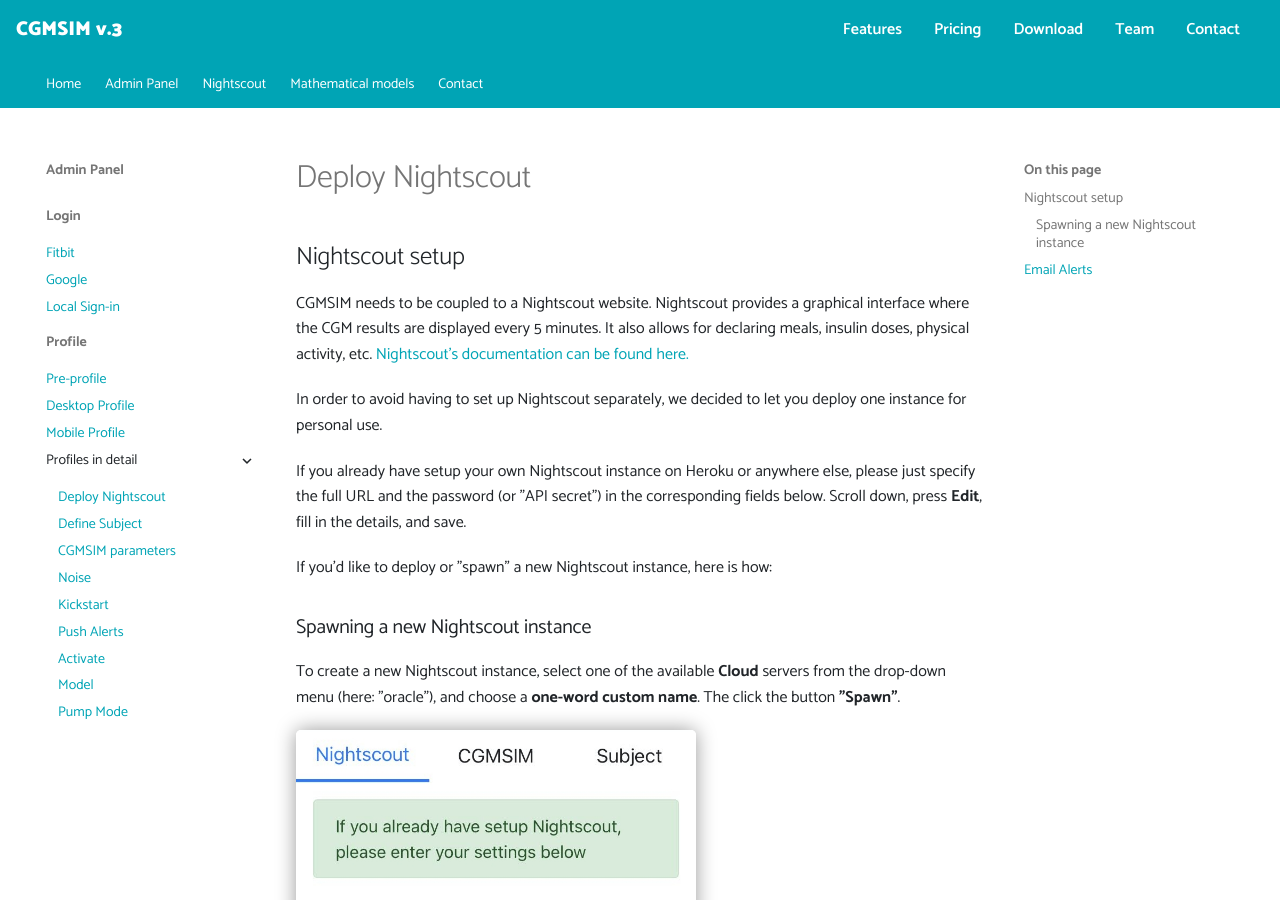
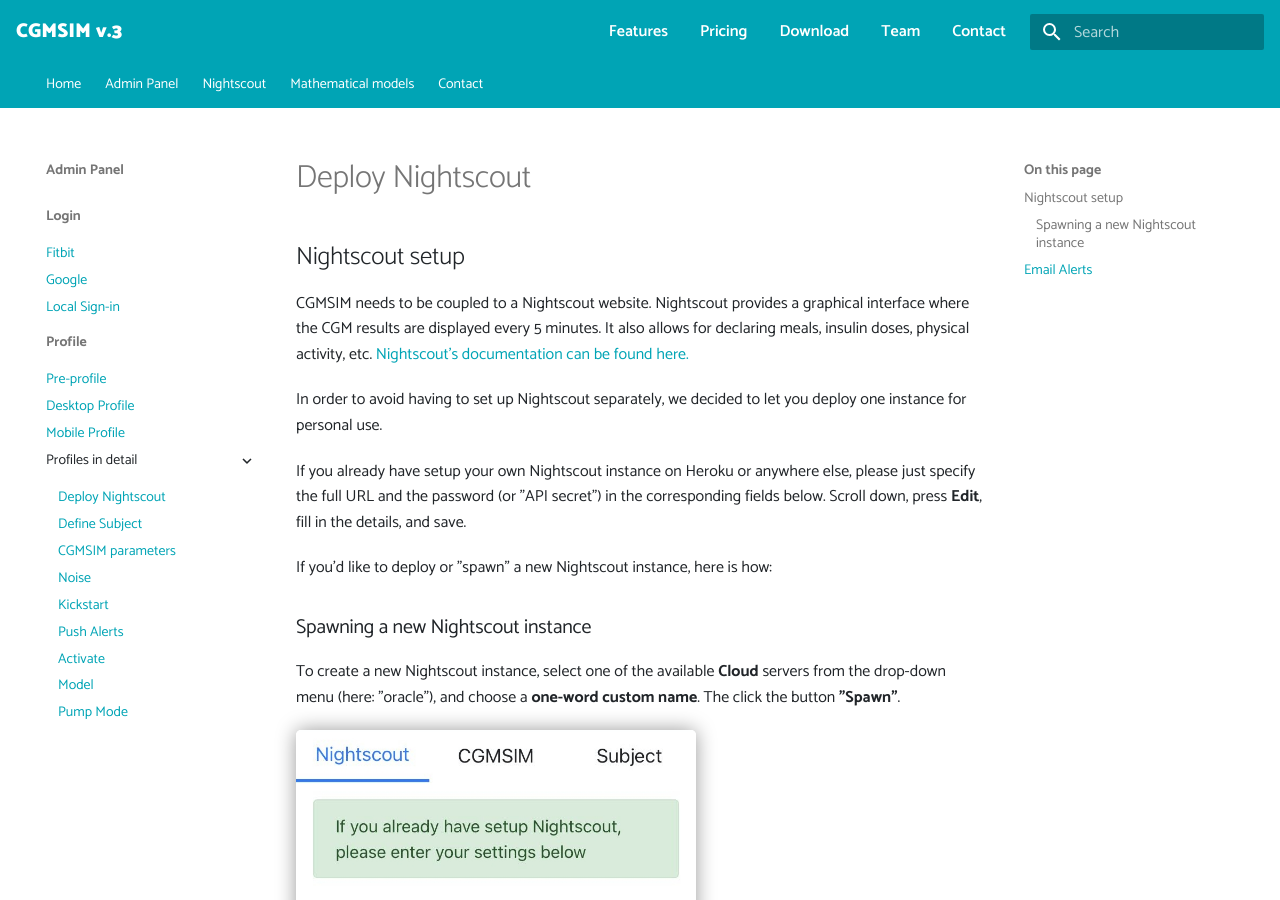
Before and after one commit to lsandini/cgmsim-www, an MkDocs documentation site: the page built from docs/admin/create-nightscout.md, in a window 1280 px wide and 900 px high. Built offline with MkDocs 1.6.1 and Material for MkDocs 9.7.7, drawn with Linux system fonts in a browser that asks for light colours.

Commit message:
add search

```diff
--- a/overrides/partials/header.html
+++ b/overrides/partials/header.html
@@ -27,7 +27,18 @@ in features %} {% set class = class ~ " md-header--shadow" %} {% endif %}
 				</li>
 			</ul>
 		</div>
+		{% if "material/search" in config.plugins %}
+
+		<label class="md-header__button md-icon" for="__search">
+			{% include ".icons/material/magnify.svg" %}
+		</label>
+		{% include "partials/search.html" %}
+
+	{% endif %}
 	</nav>
-	{% if "navigation.tabs.sticky" in features %} {% if "navigation.tabs" in
-	features %} {% include "partials/tabs.html" %} {% endif %} {% endif %}
+	{% if "navigation.tabs.sticky" in features %}
+		{% if "navigation.tabs" in	features %}
+			{% include "partials/tabs.html" %}
+		{% endif %}
+	{% endif %}
 </header>
```
